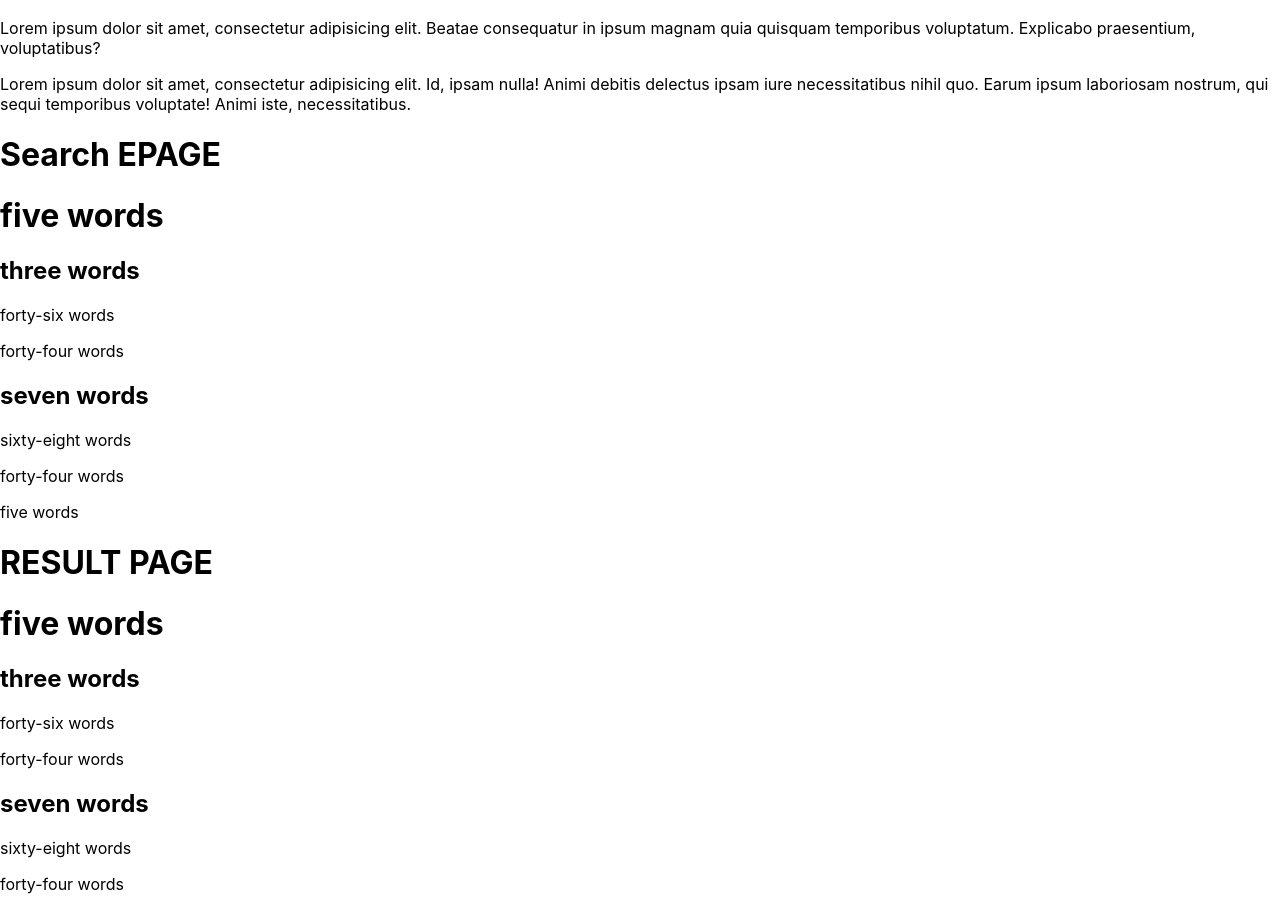
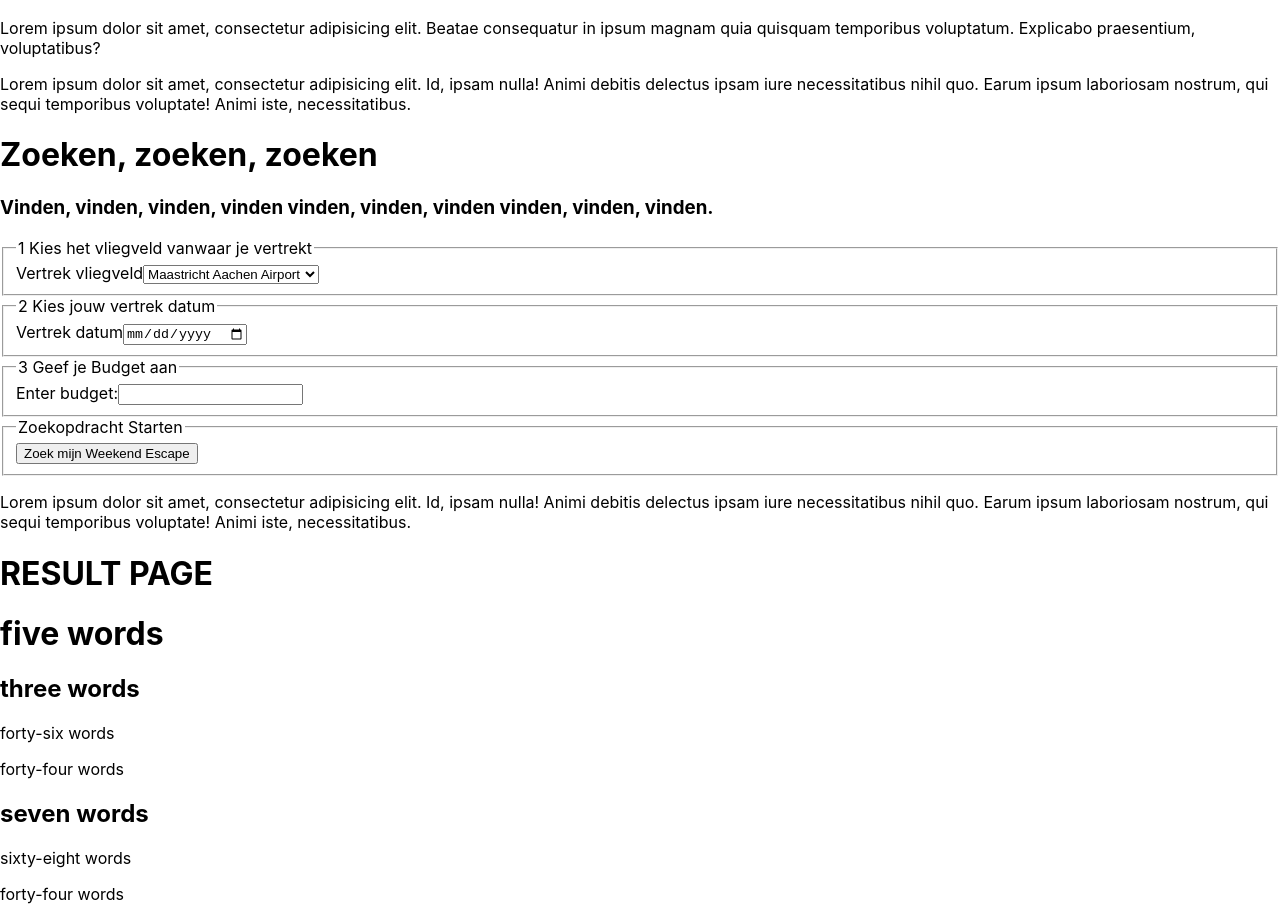
Before and after one commit to sebasvisser/2022-frontend-eindopdracht, a React (Create React App) app: page / in a window 1280 px wide. Shown: the part 1523-2434 px from the top of the page. Built offline with nearby package versions, Linux system fonts and the light colour scheme.

Commit message:
zoekpagina en formulier aangemaakt, werkt nog niet

```diff
--- a/src/pages/Search.js
+++ b/src/pages/Search.js
@@ -1,40 +1,45 @@
 import React
     from 'react';
-import {
-    Link
-} from 'react-router-dom';
 
 function Search() {
     return (
         <>
             <header>
-                <h1>Search EPAGE</h1>
+                <h1>Zoeken, zoeken, zoeken</h1>
+                <h3>Vinden, vinden, vinden, vinden vinden, vinden, vinden vinden, vinden, vinden.</h3>
             </header>
             <main>
-                <header>
-                    <h1>five
-                        words</h1>
-                </header>
                 <section>
-                    <h2>three
-                        words</h2>
-                    <p>forty-six
-                        words</p>
-                    <p>forty-four
-                        words</p>
-                </section>
-                <section>
-                    <h2>seven
-                        words</h2>
-                    <p>sixty-eight
-                        words</p>
-                    <p>forty-four
-                        words</p>
+
+                    <form>
+                        <fieldset>
+                            <legend>1 Kies het vliegveld vanwaar je vertrekt</legend>
+                            <label for="airport-input">Vertrek vliegveld</label>
+                            <select>
+                                <option value="MST">Maastricht Aachen Airport</option>
+                                <option value="EIN">Eindhoven Airport</option>
+                                <option value="NRN">Weeze Airport</option>
+                            </select>
+                        </fieldset>
+                        <fieldset>
+                            <legend>2 Kies jouw vertrek datum</legend>
+                            <label for="date-input">Vertrek datum</label>
+                            <input type="date" name="date-input" id="date-input" />
+                        </fieldset>
+                        <fieldset>
+                            <legend>3 Geef je Budget aan</legend>
+                            <label for="budget-input">Enter budget:</label>
+                            <input type="number" name="budget-input" id="budget-input" />
+                        </fieldset>
+                        <fieldset>
+                            <legend>Zoekopdracht Starten</legend>
+                            <button type="submit">Zoek mijn Weekend Escape</button>
+                        </fieldset>
+                    </form>
                 </section>
             </main>
             <footer>
-                <p>five
-                    words</p>
+                <p>Lorem ipsum dolor sit amet, consectetur adipisicing elit. Id, ipsam nulla! Animi debitis delectus ipsam iure necessitatibus nihil quo. Earum ipsum laboriosam nostrum, qui sequi temporibus voluptate! Animi iste, necessitatibus.</p>
             </footer>
 
         </>
```
